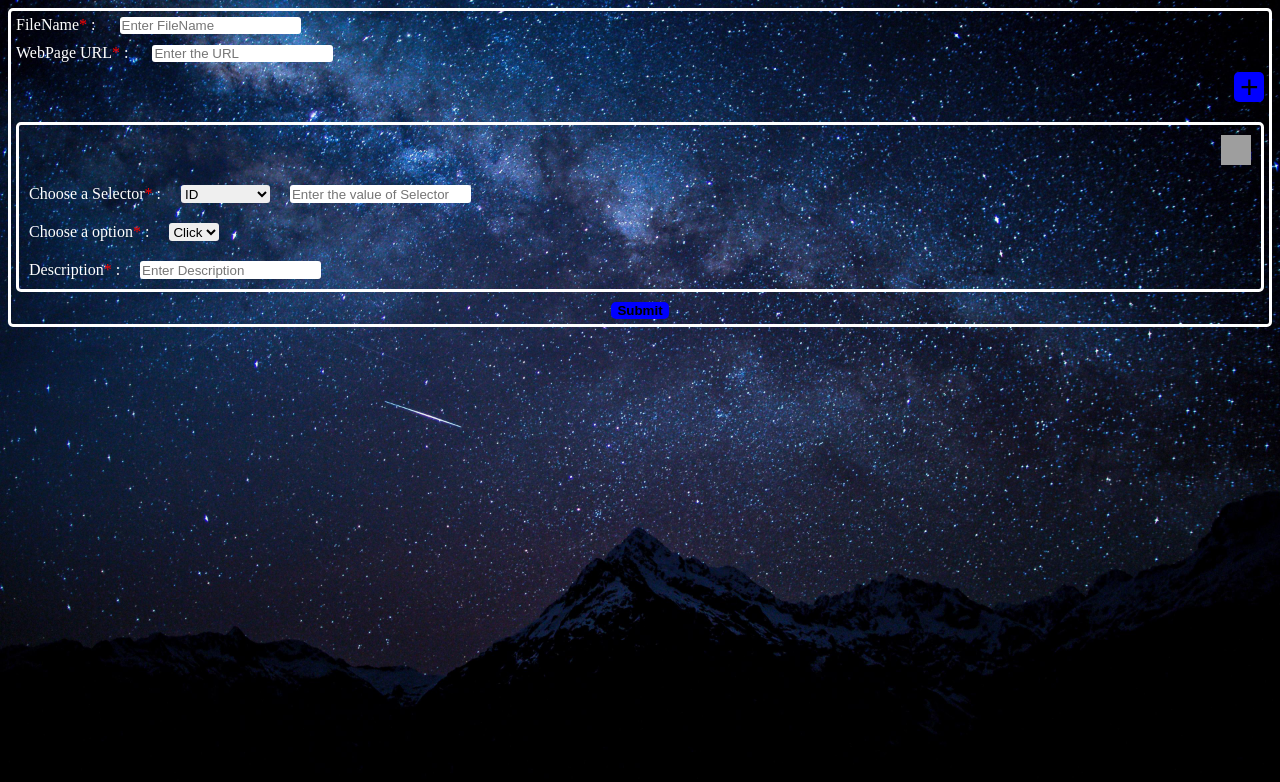
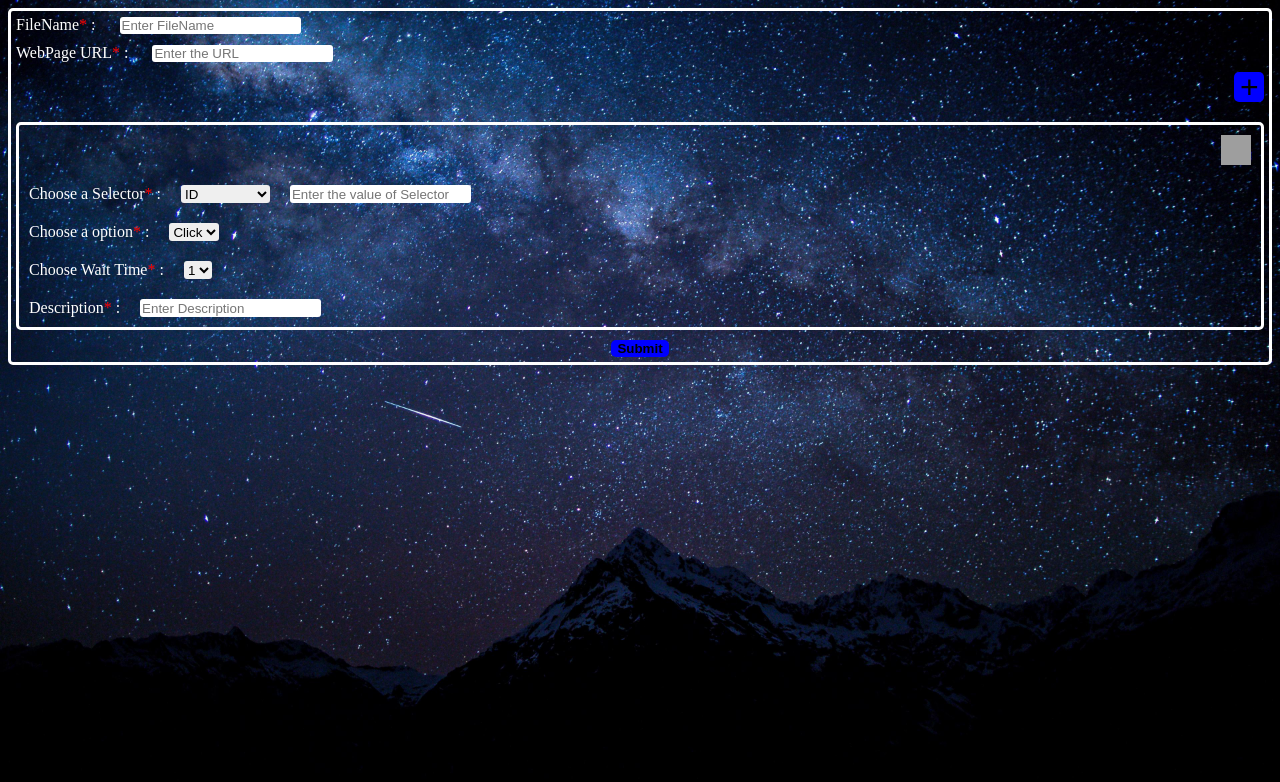
Before and after one commit to chandan0507/javascriptTutorial, a plain HTML site: page smallProject/homePage.html in a window 1280 px wide. Drawn offline with Linux system fonts and the light colour scheme; grey boxes are pictures that could not be loaded.

Commit message:
Included waitTime option as selector

```diff
--- a/smallProject/homePage.html
+++ b/smallProject/homePage.html
@@ -49,6 +49,17 @@
                 <!-- <input type="text" placeholder="Enter the value of Option" class="end-item"> -->
             </div>
             <div class="selector-container">
+                <label for="option">Choose Wait Time<span>*</span> : </label>
+                <select name="option" id="option" class="end-item">
+                    <option value="one" class="click-class">1</option>
+                    <option value="two" class="input-class">2</option>
+                    <option value="three" class="input-class">3</option>
+                    <option value="four" class="input-class">4</option>
+                    <option value="five" class="input-class">5</option>
+                </select>
+                <!-- <input type="text" placeholder="Enter the value of Option" class="end-item"> -->
+            </div>
+            <div class="selector-container">
                 <label for="description">Description<span>*</span> : </label>
                 <input type="text" name="description" placeholder="Enter Description" class="end-item new-item">
             </div>
```
